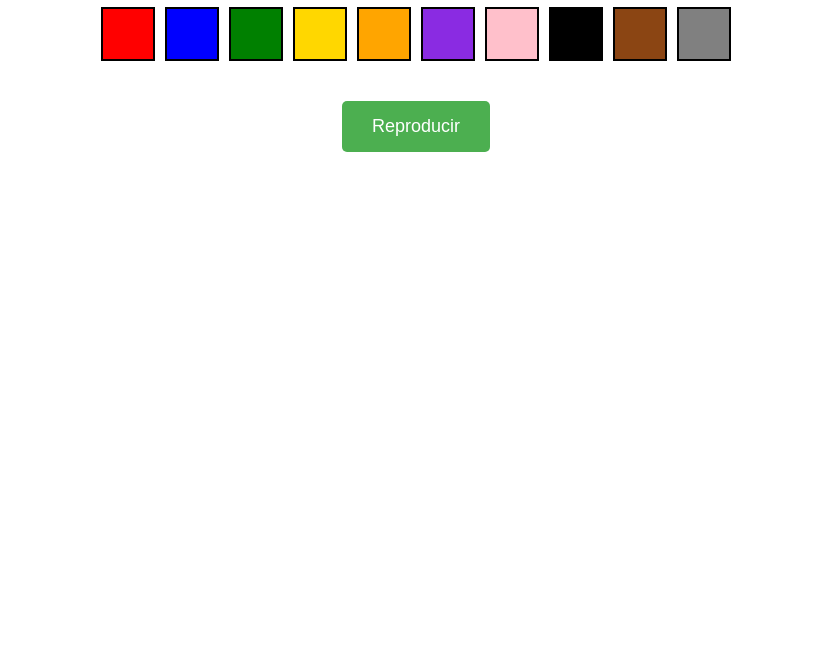
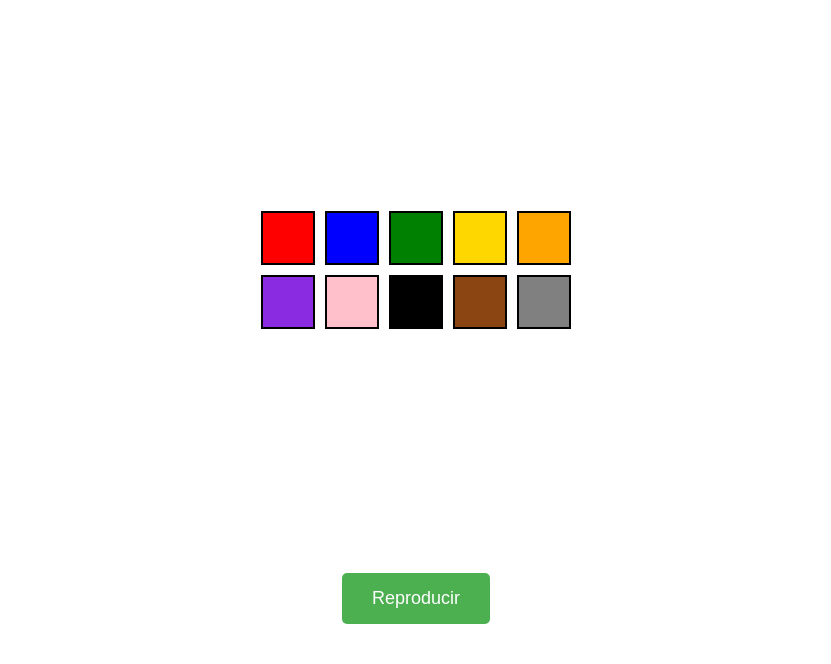
Before and after one commit to waljoel/stroop-efect, a plain HTML site: page index.html in a window 1280 px wide. Shown: the part 192-856 px from the top of the page, without its empty margins (224-1055 px from the left). Before the commit the page ends 800 px from the top, so only its background shows below. Drawn offline with Linux system fonts and the light colour scheme.

Commit message:
Update index.html

```diff
--- a/index.html
+++ b/index.html
@@ -48,6 +48,7 @@
             margin-bottom: 20px;
             flex-wrap: wrap;
             justify-content: center;
+            padding: 204px;
         }
         .colorOption {
             width: 50px;
```
